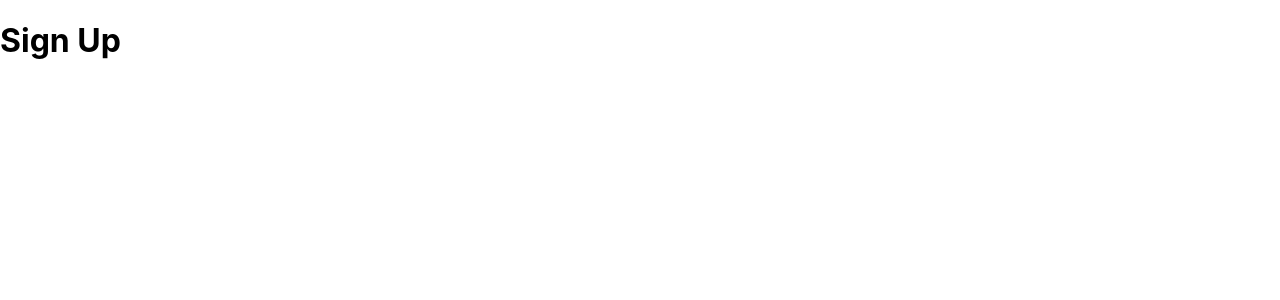
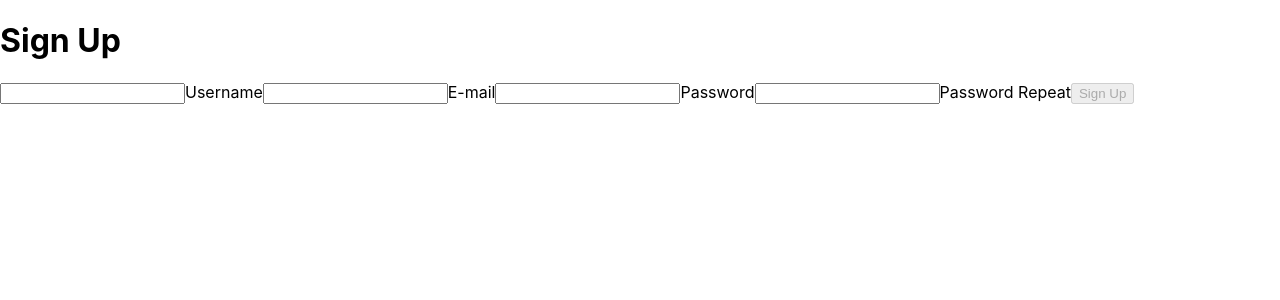
Before and after one commit to bishalthapa2055/tdd-react, a React (Create React App) app: page / in a window 1280 px wide. Shown: the top 300 px of the page. Built offline with nearby package versions, Linux system fonts and the light colour scheme.

Commit message:
intital test

```diff
--- a/src/pages/SignUpPage.js
+++ b/src/pages/SignUpPage.js
@@ -3,7 +3,18 @@
 const SignUpPage = () => {
   return (
     <>
-    <h1>Sign Up</h1>
+    <div>
+        <h1>Sign Up</h1>
+        <input id="username" />
+        <label htmlFor="username">Username</label>
+        <input id="email" />
+        <label htmlFor="email">E-mail</label>
+        <input id="password" type="password" />
+        <label htmlFor="password">Password</label>
+        <input id="passwordRepeat" type="password" />
+        <label htmlFor="passwordRepeat">Password Repeat</label>
+        <button disabled>Sign Up</button>
+      </div>
     </>
   )
 }
```
Also changed, not shown: 1 other file (tests, documents, lock files or other folders).
